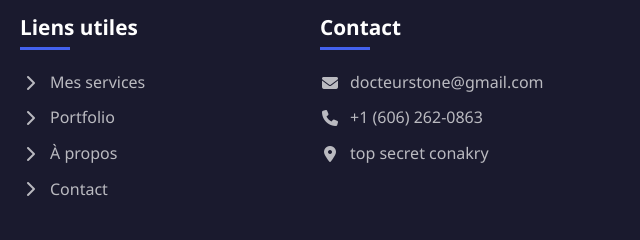
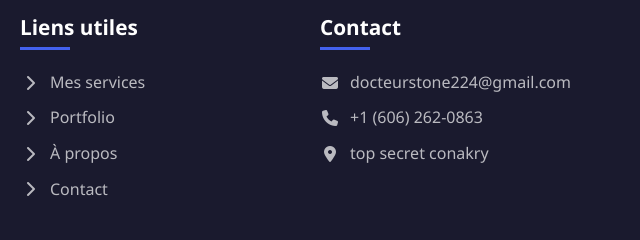
Before and after one commit to DOCTEURSTONE224/Site-web.com, a plain HTML site: page Index.html in a window 1280 px wide. Shown: the part 3913-4153 px from the top of the page, 640-1280 px from the left. Drawn offline with Linux system fonts and the light colour scheme.

Commit message:
Update Index.html

```diff
--- a/Index.html
+++ b/Index.html
@@ -921,7 +921,7 @@
                 <div class="footer-column">
                     <h3>Contact</h3>
                     <ul class="footer-links">
-                        <li><a href="mailto:docteurstone224@gmail.com"><i class="fas fa-envelope"></i> docteurstone@gmail.com</a></li>
+                        <li><a href="mailto:docteurstone224@gmail.com"><i class="fas fa-envelope"></i> docteurstone224@gmail.com</a></li>
                         <li><a href="tel:+1 (606) 262-0863"><i class="fas fa-phone"></i> +1 (606) 262-0863</a></li>
                         <li><a href="#"><i class="fas fa-map-marker-alt"></i> top secret conakry</a></li>
                     </ul>
```
